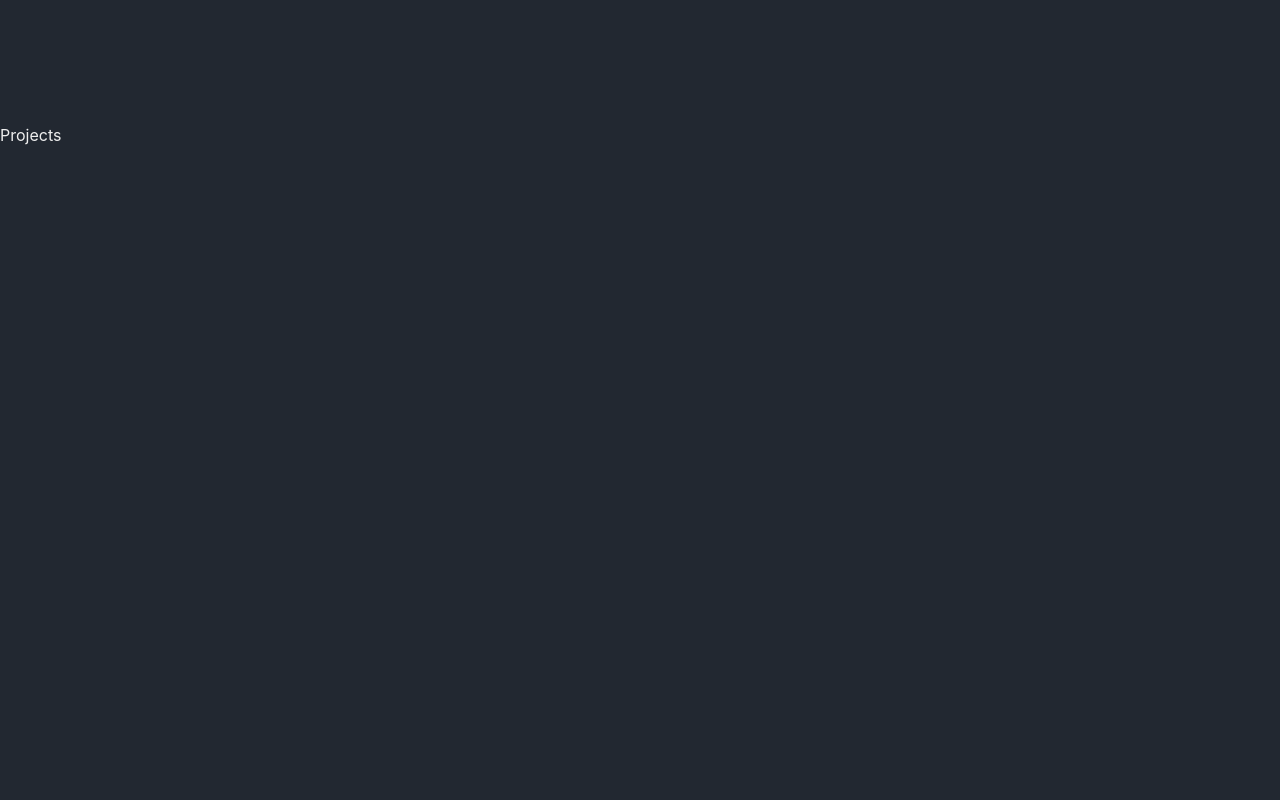
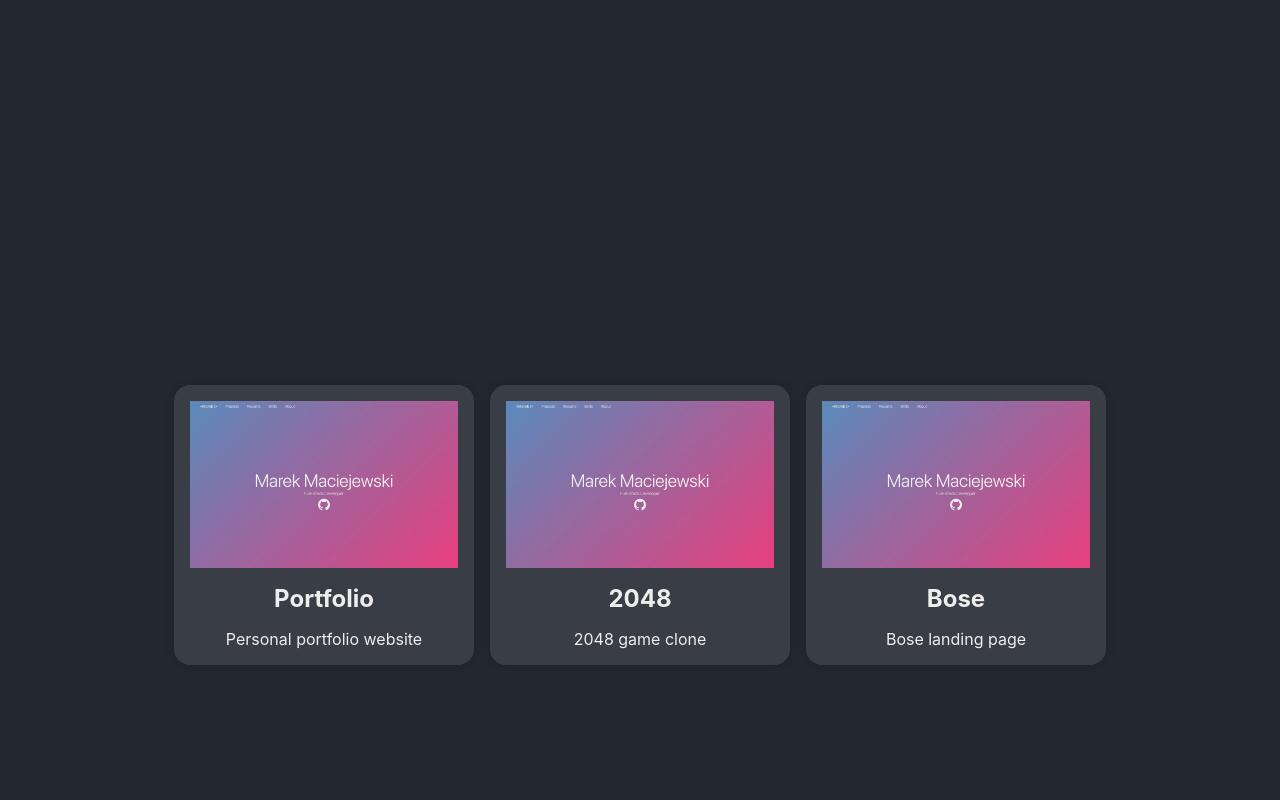
Before and after one commit to MarekSax/portfolio, a React (Vite) app: page / in a window 1280 px wide. Shown: the part 1480-2280 px from the top of the page. Built offline with nearby package versions, Linux system fonts and the light colour scheme.

Commit message:
feat: add ProjectCard component

```diff
--- a/src/components/ProjectCard/ProjectCard.module.scss
+++ b/src/components/ProjectCard/ProjectCard.module.scss
@@ -2,12 +2,13 @@
 
 .container {
   background-color: $clr-gray;
+  width: 300px;
   display: flex;
   flex-direction: column;
   align-items: center;
   justify-content: center;
   gap: 1rem;
   padding: 1rem;
-  border-radius: 10px;
+  border-radius: 1rem;
   box-shadow: 0 0 10px rgba(0, 0, 0, 0.2);
 }
--- a/src/components/ProjectCard/ProjectCard.tsx
+++ b/src/components/ProjectCard/ProjectCard.tsx
@@ -1,4 +1,17 @@
+import { CommercialProject, PersonalProject } from '../../types';
 import styles from './ProjectCard.module.scss';
-export const ProjectCard = () => {
-  return <div className={styles.container}>ProjectCard</div>;
+
+interface ProjecCardProps {
+  project: CommercialProject | PersonalProject;
+}
+export const ProjectCard = ({ project }: ProjecCardProps) => {
+  return (
+    <article className={styles.container}>
+      <div>
+        <img src={project.img} alt="" loading="lazy" />
+      </div>
+      <h2>{project.title}</h2>
+      <p>{project.description}</p>
+    </article>
+  );
 };
--- a/src/components/Projects/Projects.module.scss
+++ b/src/components/Projects/Projects.module.scss
@@ -1,6 +1,11 @@
 @use '../../scss/variables' as *;
 
 .projects {
-  height: 100vh;
+  min-height: 100vh;
   background-color: $clr-black;
+  display: flex;
+  align-items: center;
+  justify-content: center;
+  flex-wrap: wrap;
+  gap: 1rem;
 }
--- a/src/components/Projects/Projects.tsx
+++ b/src/components/Projects/Projects.tsx
@@ -1,8 +1,14 @@
+import { ProjectCard } from '../ProjectCard';
 import styles from './Projects.module.scss';
+import { pageContent } from '../../data/pageContent';
+import type { Projects as ProjectsType } from '../../types';
 export const Projects = () => {
+  const projectList: ProjectsType = pageContent.projects;
   return (
     <section id="projects" className={styles.projects}>
-      Projects
+      {projectList.personal.map((project) => (
+        <ProjectCard key={project.title} project={project} />
+      ))}
     </section>
   );
 };
--- a/src/data/pageContent.ts
+++ b/src/data/pageContent.ts
@@ -18,7 +18,7 @@ export const pageContent: PageContent = {
           'MongoDB',
         ],
         demoUrl: 'https://jolly-island-02c410b1e.5.azurestaticapps.net/',
-        img: '/images/hematorun.png',
+        img: './images/projects/hematorun.png',
       },
     ],
     personal: [
@@ -28,7 +28,7 @@ export const pageContent: PageContent = {
         technologies: ['ReactJS', 'TypeScript', 'SASS', 'HTML5'],
         demoUrl: 'https://mareksax.github.io/portfolio/',
         codeUrl: 'https://github.com/MarekSax/portfolio',
-        img: '/images/portfolio.png',
+        img: './images/projects/portfolio.webp',
       },
       {
         title: '2048',
@@ -36,7 +36,7 @@ export const pageContent: PageContent = {
         technologies: ['HTML5', 'CSS3', 'JavaScript'],
         demoUrl: 'https://mareksax.github.io/js_2048_game/',
         codeUrl: 'https://github.com/MarekSax/js_2048_game',
-        img: '/images/portfolio.png',
+        img: './images/projects/portfolio.webp',
       },
       {
         title: 'Bose',
@@ -44,7 +44,7 @@ export const pageContent: PageContent = {
         technologies: ['HTML5', 'CSS3', 'JavaScript'],
         demoUrl: 'https://mareksax.github.io/layout_miami/',
         codeUrl: 'https://github.com/MarekSax/layout_miami',
-        img: '/images/portfolio.png',
+        img: './images/projects/portfolio.webp',
       },
     ],
   },
```
Also changed, not shown: public/images/projects/portfolio.webp (added).
